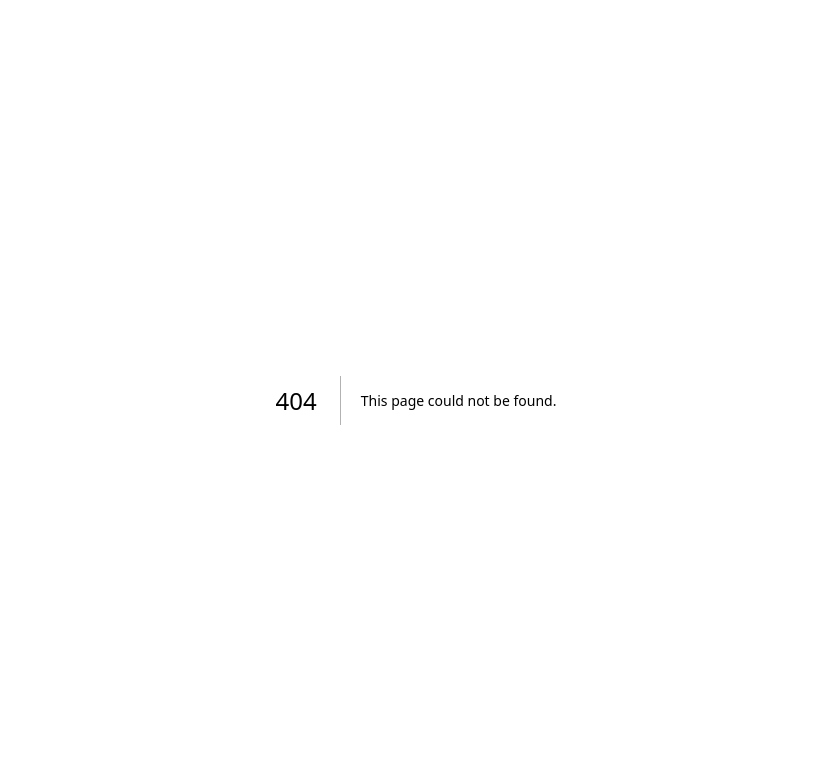
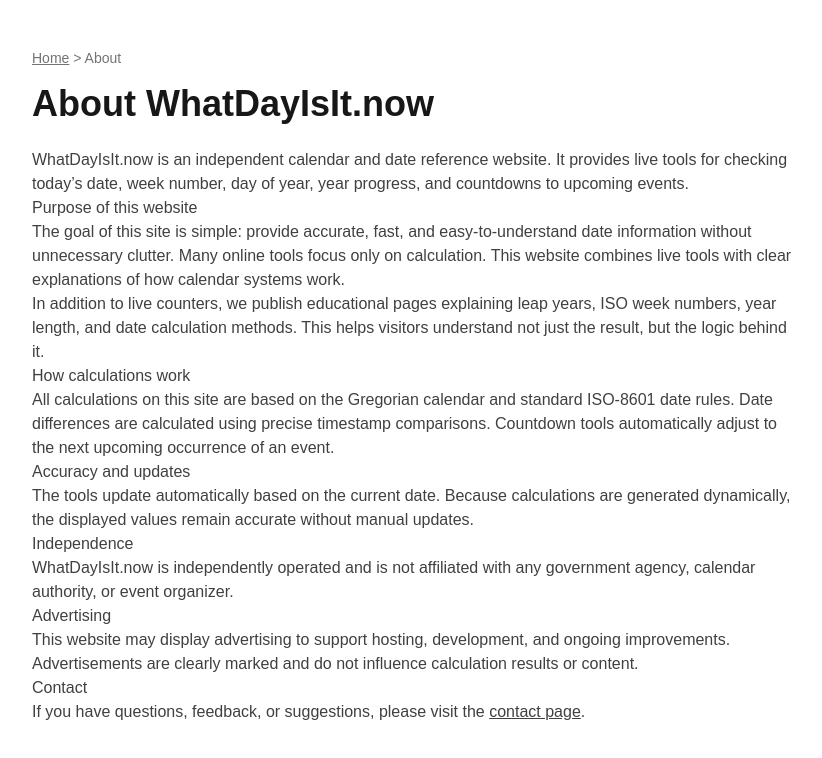
Before and after one commit to bosmeel/whatdayisit-now, a Next.js app: page /about in a window 1280 px wide. Before the commit this address had no page. Shown: the top 758 px of the page, without its empty margins (224-1046 px from the left). Built offline with nearby package versions, Linux system fonts and the light colour scheme.

Commit message:
Add About page for AdSense compliance

```diff
--- /dev/null
+++ b/app/about/page.tsx
@@ -0,0 +1,87 @@
+import Link from "next/link";
+
+export const metadata = {
+  title: "About WhatDayIsIt.now – Live date & calendar tools",
+  description:
+    "Learn about WhatDayIsIt.now, how our date tools work, and the purpose behind our calendar and countdown calculators.",
+  alternates: {
+    canonical: "/about",
+  },
+};
+
+export default function AboutPage() {
+  return (
+    <main className="min-h-screen bg-white text-neutral-900 px-6 py-12">
+      <div className="max-w-3xl mx-auto">
+
+        <nav className="text-sm text-neutral-500 mb-4">
+          <Link href="/" className="underline">Home</Link>
+          {" > "}
+          <span>About</span>
+        </nav>
+
+        <h1 className="text-4xl font-semibold mb-6">
+          About WhatDayIsIt.now
+        </h1>
+
+        <div className="prose max-w-none text-neutral-700">
+
+          <p>
+            WhatDayIsIt.now is an independent calendar and date reference website.
+            It provides live tools for checking today’s date, week number,
+            day of year, year progress, and countdowns to upcoming events.
+          </p>
+
+          <h2>Purpose of this website</h2>
+          <p>
+            The goal of this site is simple: provide accurate, fast, and easy-to-understand
+            date information without unnecessary clutter. Many online tools
+            focus only on calculation. This website combines live tools with
+            clear explanations of how calendar systems work.
+          </p>
+
+          <p>
+            In addition to live counters, we publish educational pages explaining
+            leap years, ISO week numbers, year length, and date calculation methods.
+            This helps visitors understand not just the result, but the logic behind it.
+          </p>
+
+          <h2>How calculations work</h2>
+          <p>
+            All calculations on this site are based on the Gregorian calendar
+            and standard ISO-8601 date rules. Date differences are calculated
+            using precise timestamp comparisons. Countdown tools automatically
+            adjust to the next upcoming occurrence of an event.
+          </p>
+
+          <h2>Accuracy and updates</h2>
+          <p>
+            The tools update automatically based on the current date.
+            Because calculations are generated dynamically, the displayed
+            values remain accurate without manual updates.
+          </p>
+
+          <h2>Independence</h2>
+          <p>
+            WhatDayIsIt.now is independently operated and is not affiliated
+            with any government agency, calendar authority, or event organizer.
+          </p>
+
+          <h2>Advertising</h2>
+          <p>
+            This website may display advertising to support hosting,
+            development, and ongoing improvements. Advertisements are clearly
+            marked and do not influence calculation results or content.
+          </p>
+
+          <h2>Contact</h2>
+          <p>
+            If you have questions, feedback, or suggestions,
+            please visit the <Link href="/contact" className="underline">contact page</Link>.
+          </p>
+
+        </div>
+      </div>
+    </main>
+  );
+}
```
